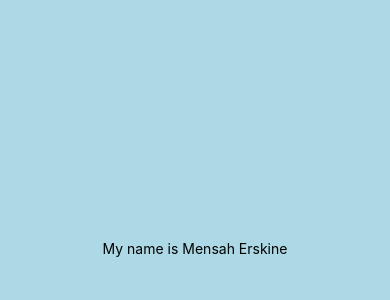
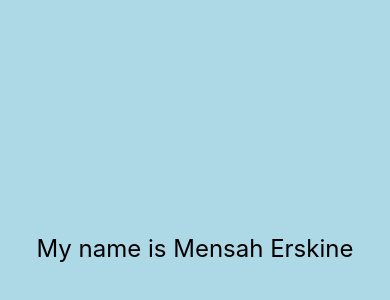
Before and after one commit to E-Mensah/rn-assignment2-11293368, a React Native app in the folder firstApp/: screen / in a window 390 px wide. Shown: the part 174-474 px from the top of the page. Built offline with nearby package versions, Linux system fonts and the light colour scheme.

Commit message:
Increased the font size to the required value 14

```diff
--- a/firstApp/App.js
+++ b/firstApp/App.js
@@ -4,7 +4,7 @@
 export default function App() {
   return (
     <View style={styles.container}>
-      <Text>My name is Mensah Erskine</Text>
+      <Text style={styles.text}>My name is Mensah Erskine</Text>
       <StatusBar style="auto" />
     </View>
   );
@@ -17,4 +17,7 @@
     alignItems: 'center',
     justifyContent: 'center',
   },
+  text: {
+    fontSize: 24,
+  },
 });
```
